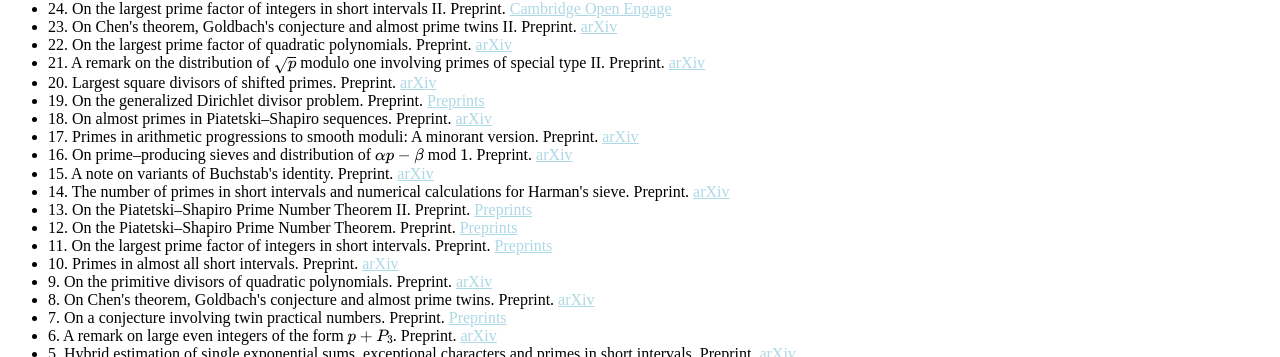
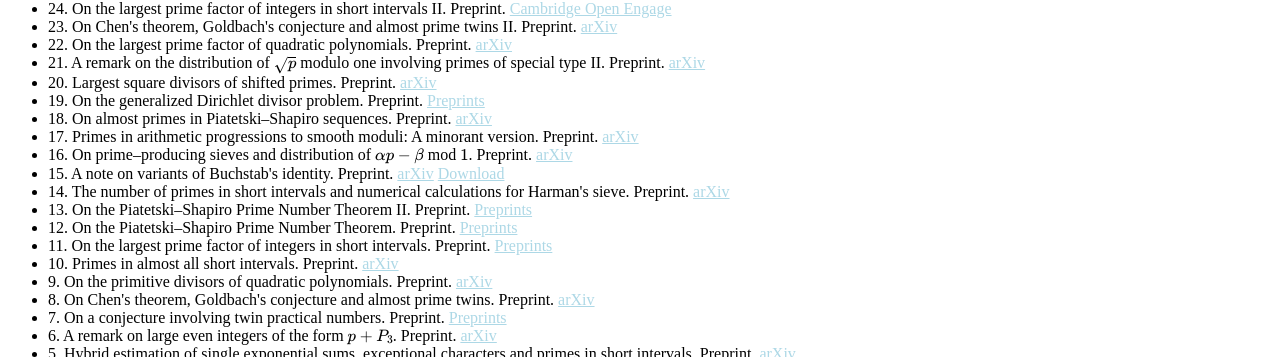
Before and after one commit to CareyRunboLi/CareyRunboLi.github.io, a Jekyll site: the page built from index.md, in a window 1280 px wide. Shown: the part 1813-2170 px from the top of the page. Built offline with Jekyll 4.4.1, drawn with Linux system fonts in a browser that asks for light colours; some web fonts are replaced; formulas are drawn with MathJax 3; a style sheet for code colours, icons or effects is not loaded; our own code applies the rules of GitHub Pages for plain Markdown files.

Commit message:
Update preprints.md

```diff
--- a/_includes/preprints.md
+++ b/_includes/preprints.md
@@ -16,7 +16,7 @@
   <li>18. On almost primes in Piatetski–Shapiro sequences. Preprint. <a href="https://arxiv.org/abs/2505.09634"><span>arXiv</span></a></li>
   <li>17. Primes in arithmetic progressions to smooth moduli: A minorant version. Preprint. <a href="https://arxiv.org/abs/2505.09629v1"><span>arXiv</span></a></li>
   <li>16. On prime–producing sieves and distribution of $\alpha p - \beta$ mod $1$. Preprint. <a href="https://arxiv.org/abs/2504.13195v2"><span>arXiv</span></a></li>
-  <li>15. A note on variants of Buchstab's identity. Preprint. <a href="https://arxiv.org/abs/2504.07974v1"><span>arXiv</span></a></li>
+  <li>15. A note on variants of Buchstab's identity. Preprint. <a href="https://arxiv.org/abs/2504.07974v1"><span>arXiv</span></a> <a href="https://github.com/CareyRunboLi/CareyRunboLi.github.io/blob/main/_includes/downloads/A_note_on_variants_of_Buchstab_s_identity.pdf"><span>Download</span></a></li>
   <li>14. The number of primes in short intervals and numerical calculations for Harman's sieve. Preprint. <a href="https://arxiv.org/abs/2308.04458v6"><span>arXiv</span></a></li>
   <li>13. On the Piatetski–Shapiro Prime Number Theorem II. Preprint. <a href="https://www.preprints.org/manuscript/202504.1165/v1"><span>Preprints</span></a></li>
   <li>12. On the Piatetski–Shapiro Prime Number Theorem. Preprint. <a href="https://www.preprints.org/manuscript/202504.1190/v1"><span>Preprints</span></a></li>
```
